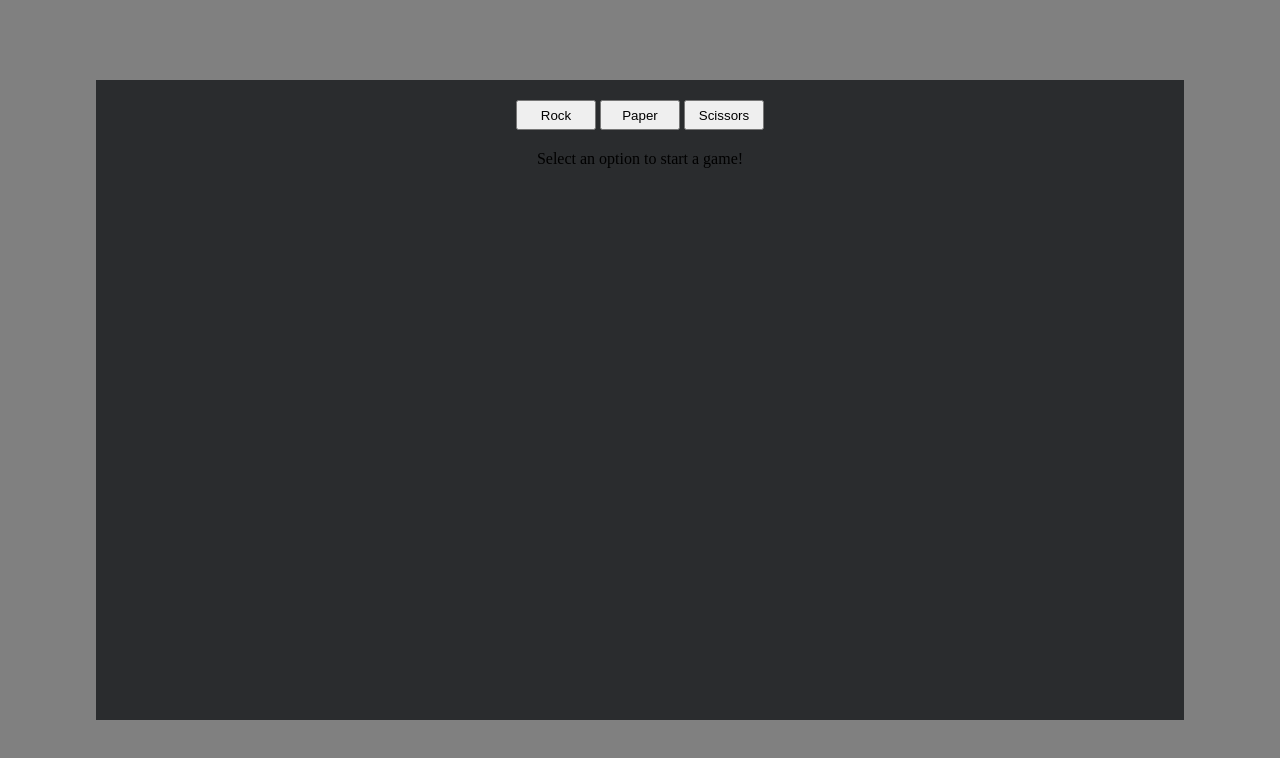
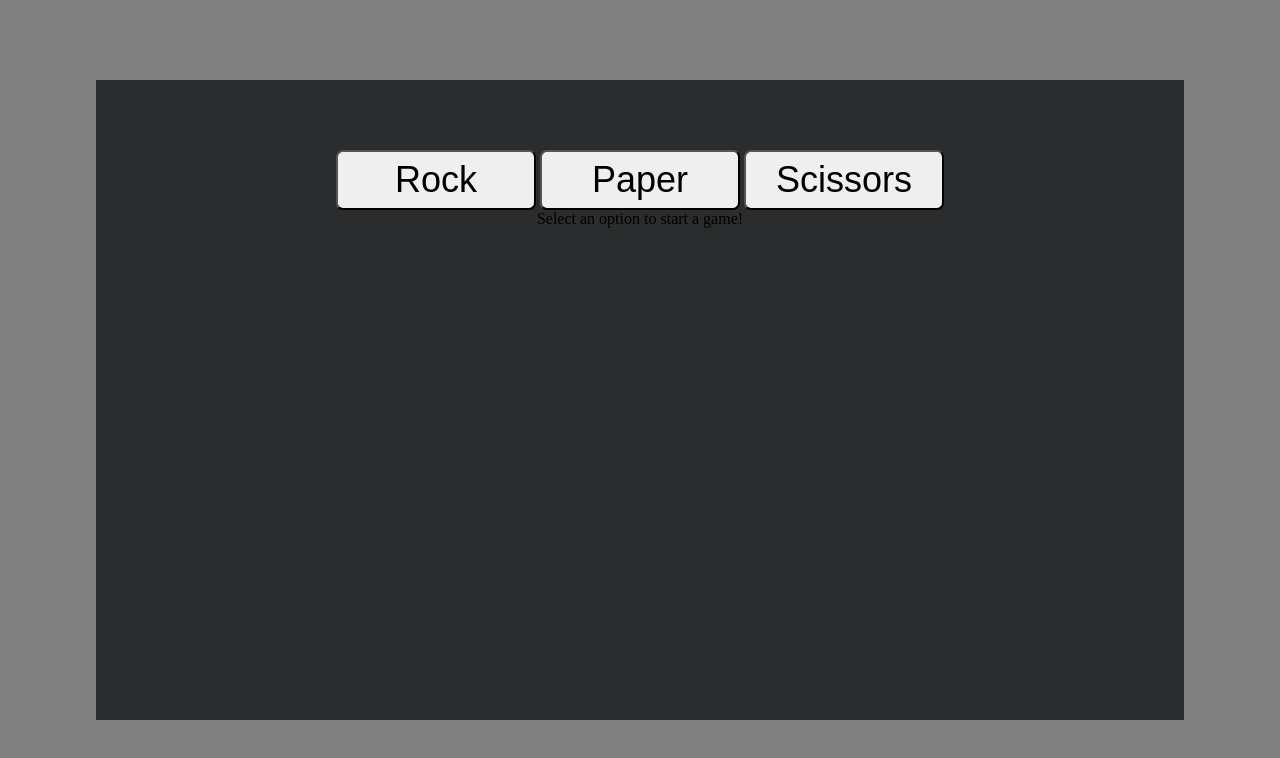
Before and after one commit to PoeticPiggy/rock-paper-scissors-2.0, a plain HTML site: page index.html in a window 1280 px wide. Drawn offline with Linux system fonts and the light colour scheme.

Commit message:
styled buttons

```diff
--- a/index.html
+++ b/index.html
@@ -11,9 +11,9 @@
 <body>
     <div class="container">
         <div class="choices">
-            <button id="Rock">Rock</button>
-            <button id="Paper">Paper</button>
-            <button id="Scissors">Scissors</button>
+            <button id="Rock" class="choice">Rock</button>
+            <button id="Paper" class="choice">Paper</button>
+            <button id="Scissors" class="choice">Scissors</button>
         </div>
         <div id="prompt">Select an option to start a game!</div>
         <div id = 'playerSelection'></div>
@@ -31,7 +31,7 @@
         const displayRoundResult = document.querySelector('#displayRoundResult');
         const displayGameResult = document.querySelector('#displayGameResult');
         const reset = document.querySelector('#reset');
-        const buttons = document.querySelectorAll('.choices');
+        const buttons = document.querySelectorAll('.choice');
         const prompt = document.querySelectorAll('#prompt');
 
         let playerScore = 0;
--- a/style.css
+++ b/style.css
@@ -21,10 +21,15 @@ body {
 }
 
 button {
-    height: 30px;
-    width: 80px;
+    font-size: 36px;
+    height: 60px;
+    width: 200px;
 }
 
 .choices {
-    margin: 20px;
+    margin-top: 70px;
 }
+
+.choices button {
+    border-radius: 7px;
+}
```
